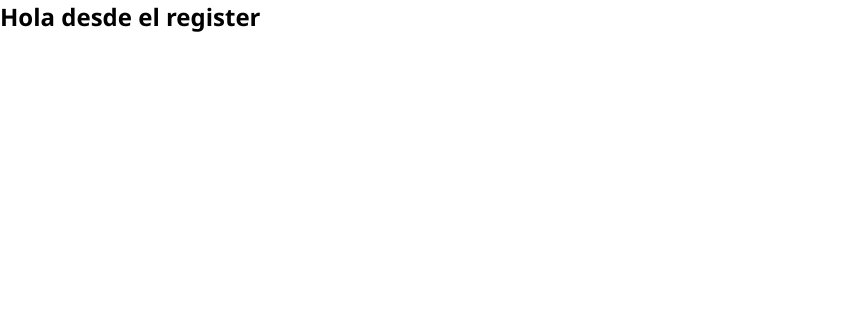
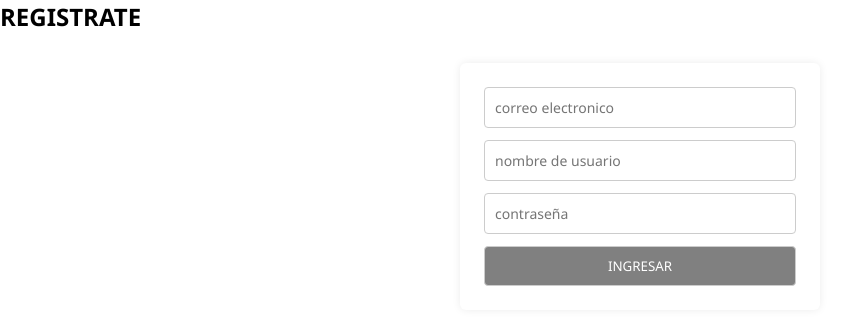
Before and after one commit to ZoeValverde/tp-frontend-valverde, a React (Vite) app: page /Register in a window 1280 px wide. Shown: the top 324 px of the page, without its empty margins (0-857 px from the left). Built offline with nearby package versions, Linux system fonts and the light colour scheme.

Commit message:
feat: funtion in Register and refactor login

```diff
--- a/src/assets/context/ChatContext.jsx
+++ b/src/assets/context/ChatContext.jsx
@@ -1,33 +1,47 @@
 import { createContext, useContext, useState } from "react"
 import { users as mockUsers } from "../services/MockApi"
+
 
 const ChatContext = createContext()
 
 const ChatProvider = ({ children }) => {
   const [users, setUsers] = useState(mockUsers)
   const [selectedUserId, setSelectedUserId] = useState(null)
-  const [loggedUser, setLoggedUser] = useState(JSON.parse(localStorage.getItem("user")) || null)
+  const [loggedUser, setLoggedUser] = useState(JSON.parse(localStorage.getItem("Account")) || null)
+  const [savedAccounts, setSavedAccounts] = useState(JSON.parse(localStorage.getItem("Account")) || [])
 
-  const handleUser = (user) => {
-    setLoggedUser(user)
-    localStorage.setItem("user", JSON.stringify(user))
-  }
+  const handleAccounts = (newAccount) =>
+  {
+    const updatedAccounts = [... savedAccounts, newAccount];
+    setSavedAccounts(updatedAccounts);
+    localStorage.setItem("Account", JSON.stringify(updatedAccounts));
+  };
+
 
   const handleSelectedUserId = (id) => {
     setSelectedUserId(id)
   }
 
-  const login = (userData) => {
-    const foundUser = mockUsers.find(user => user.email === userData.email)
+const login = (userData) => {
+  const AccountsLS = localStorage.getItem("Account");
+  const Accounts = JSON.parse(AccountsLS);
 
-    if (!foundUser) {
-      return false
-    }
+  if (!Accounts) return false;
 
-    if (foundUser.password === userData.password) {
-      return true
-    }
+  const foundUser = Accounts.find(
+    (user) =>
+      user.email === userData.email &&
+      user.password === userData.password &&
+      user.name === userData.name
+  );
+
+  if (!foundUser) {
+    return false;
   }
+
+
+  return true;
+};
 
   const logout = () => {
     localStorage.removeItem("user")
@@ -47,7 +61,7 @@ const ChatProvider = ({ children }) => {
   const selectedUser = users.find(user => user.id === selectedUserId)
 
   return (
-    <ChatContext.Provider value={{ users, handleSelectedUserId, login, logout, handleUser, loggedUser, handleMessages, selectedUser }}>
+    <ChatContext.Provider value={{ users, handleSelectedUserId, login, logout, loggedUser, handleMessages, selectedUser, handleAccounts }}>
       {children}
     </ChatContext.Provider>
   )
--- a/src/assets/services/MockApi.js
+++ b/src/assets/services/MockApi.js
@@ -3,8 +3,6 @@ const users = [
     id: 1,
     firstName: "Emily",
     lastName: "Johnson",
-    email: "emily.johnson@gmail.com",
-    password: "pepe123",
     address: { country: "United States" },
     image: "https://i.pravatar.cc/150?img=1",
     messages: [
@@ -16,8 +14,6 @@ const users = [
     id: 2,
     firstName: "Michael",
     lastName: "Williams",
-    email: "michael.williams@gmail.com",
-    password: "pepe123",
     address: { country: "Germany" },
     image: "https://i.pravatar.cc/150?img=2",
     messages: [
@@ -29,8 +25,6 @@ const users = [
     id: 3,
     firstName: "Sophia",
     lastName: "Brown",
-    email: "sophia.brown@gmail.com",
-    password: "pepe123",
     address: { country: "Japan" },
     image: "https://i.pravatar.cc/150?img=3",
     messages: [
@@ -42,8 +36,6 @@ const users = [
     id: 4,
     firstName: "Liam",
     lastName: "Miller",
-    email: "liam.miller@gmail.com",
-    password: "pepe123",
     address: { country: "Canada" },
     image: "https://i.pravatar.cc/150?img=4",
     messages: [
@@ -55,8 +47,6 @@ const users = [
     id: 5,
     firstName: "Olivia",
     lastName: "Davis",
-    email: "olivia.davis@gmail.com",
-    password: "pepe123",
     address: { country: "United Kingdom" },
     image: "https://i.pravatar.cc/150?img=5",
     messages: [
@@ -68,8 +58,6 @@ const users = [
     id: 6,
     firstName: "Noah",
     lastName: "Garcia",
-    email: "noah.garcia@gmail.com",
-    password: "pepe123",
     address: { country: "Mexico" },
     image: "https://i.pravatar.cc/150?img=6",
     messages: [
@@ -81,8 +69,6 @@ const users = [
     id: 7,
     firstName: "Ava",
     lastName: "Martinez",
-    email: "ava.martinez@gmail.com",
-    password: "pepe123",
     address: { country: "Spain" },
     image: "https://i.pravatar.cc/150?img=7",
     messages: [
@@ -94,8 +80,6 @@ const users = [
     id: 8,
     firstName: "Elijah",
     lastName: "Rodriguez",
-    email: "elijah.rodriguez@gmail.com",
-    password: "pepe123",
     address: { country: "Argentina" },
     image: "https://i.pravatar.cc/150?img=8",
     messages: [
@@ -107,8 +91,6 @@ const users = [
     id: 9,
     firstName: "Isabella",
     lastName: "Hernandez",
-    email: "isabella.hernandez@gmail.com",
-    password: "pepe123",
     address: { country: "Chile" },
     image: "https://i.pravatar.cc/150?img=9",
     messages: [
@@ -120,8 +102,6 @@ const users = [
     id: 10,
     firstName: "James",
     lastName: "Lopez",
-    email: "james.lopez@gmail.com",
-    password: "pepe123",
     address: { country: "Brazil" },
     image: "https://i.pravatar.cc/150?img=10",
     messages: [
--- a/src/assets/views/Login.jsx
+++ b/src/assets/views/Login.jsx
@@ -5,11 +5,9 @@ import { useNavigate } from "react-router-dom"
 const Login = () => {
     const [email, setEmail] = useState("")
     const [password, setPassword] = useState("")
+    const [name, setName] = useState("")
     const [error, setError] = useState(null)
-
-  const { login, handleUser } = useContext(ChatContext)
-
-  const navigate = useNavigate()
+    const {login} = useContext(ChatContext)
 
     const handleChangeEmail = (e) => {
     setEmail(e.target.value)
@@ -19,38 +17,37 @@ const Login = () => {
         setPassword(e.target.value)
     }
 
+    const handleChangeName = (e) => {
+        setName(e.target.value)
+    }
+
+    const navigate = useNavigate()
+
     const handleSubmit = (e) => {
+        setError(null)
         e.preventDefault()
-    setError(null)
-    const response = login({ email, password })
-
+        const response = login({ email, password, name })
         if (!response) {
             setError(true)
+            setName("")
+            setPassword("")
+            setEmail("")
             return
         }
 
-    handleUser({ email, password })
+
      navigate("/")
     }
 
     return (
         <section>
-      <h2 className="title-login">Bienvenido, inicia sesión</h2>
+            <h2>INCIA SESIO</h2>
             <form onSubmit={handleSubmit}>
-        <input
-          type="email"
-          placeholder="Correo electrónico"
-          onChange={handleChangeEmail}
-        />
-        <input
-          type="password"
-          placeholder="Contraseña"
-          onChange={handleChangePassword}
-        />
-        <button>Ingresar</button>
-        {
-          error && <p className="error-form">Error al ingresar</p>
-        }
+                <input type="email" placeholder="correo electronico"  onChange={handleChangeEmail} value={email}/>
+                <input type="text" placeholder="nombre de usuario"  onChange={handleChangeName} value={name}/>
+                <input type="password" placeholder="contraseña"  onChange={handleChangePassword} value={password}/>
+                <button>INGRESAR</button>
+                {error && <h3>Error en alguno de los datos</h3>}
             </form>
         </section>
     )
--- a/src/assets/views/Register.jsx
+++ b/src/assets/views/Register.jsx
@@ -1,7 +1,66 @@
+import { useContext, useState, useEffect } from "react"
+import { useNavigate } from "react-router-dom"
+import { ChatContext } from "../context/ChatContext"
+
 const Register = () => {
-    return (
-        <h2>Hola desde el register</h2>
-    )
+
+  const [email, setEmail] = useState("")
+  const [password, setPassword] = useState("")
+  const [name, setName] = useState("")
+
+  const { handleAccounts } = useContext(ChatContext)
+ const navigate = useNavigate()
+
+
+ const handleChangeEmail = (e) => {
+    setEmail(e.target.value)
+    }
+
+ const handleChangeName = (e) => {
+    setName(e.target.value)
+    }
+
+ const handleChangePassword = (e) => {
+    setPassword(e.target.value)
+  }
+
+    const handleSubmit = (e) => {
+        e.preventDefault()
+
+        if(!email || !password || !name){return}
+
+
+      handleAccounts({ email, name, password })
+
+    navigate("/")
+  }
+
+  return (
+    <section>
+      <h2>REGISTRATE</h2>
+      <form onSubmit={handleSubmit}>
+        <input
+          type="email"
+          placeholder="correo electronico"
+          value={email}
+          onChange={handleChangeEmail}
+        />
+        <input
+          type="text"
+          placeholder="nombre de usuario"
+          value={name}
+          onChange={handleChangeName}
+        />
+        <input
+          type="password"
+          placeholder="contraseña"
+          value={password}
+          onChange={handleChangePassword}
+        />
+        <button type="submit">INGRESAR</button>
+      </form>
+    </section>
+  )
 }
 
-export{ Register}
+export { Register }
```
Lines whose indentation alone changed are shown as unchanged.
